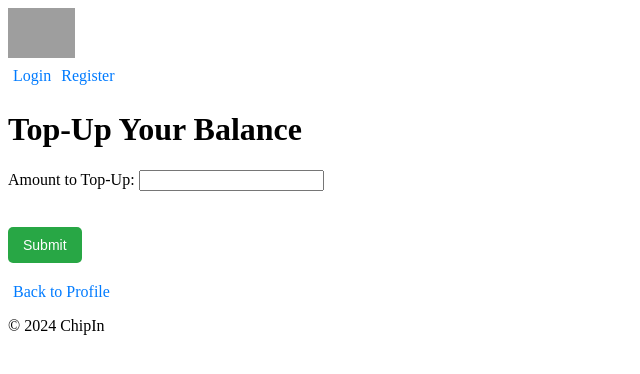
After one commit to NichoArregin/ssa_project, a Django app: page /users/topup/ in a window 1280 px wide. The commit adds this page. Shown: the top 374 px of the page, without its empty margins (0-640 px from the left). Run offline with Django 5.2, Linux system fonts and the light colour scheme; grey boxes are pictures that could not be loaded.

Commit message:
Week 7 - Project: Payment Integration (Individual Task)

```diff
--- a/users/forms.py
+++ b/users/forms.py
@@ -26,3 +26,16 @@ class UserRegistrationForm(UserCreationForm):
             profile.nickname = self.cleaned_data['nickname']
             profile.save()
         return user
+
+
+class TopUpForm(forms.Form):
+    amount = forms.DecimalField(
+        max_digits=10,  # Maximum total digits in the number
+        decimal_places=2,  # Digits after the decimal point
+        min_value=0.01,  # Ensures a positive amount
+        label="Amount to Top-Up",  # Label displayed in the form
+        error_messages={
+            'min_value': "Please enter an amount greater than $0.00.",
+            'invalid': "Enter a valid amount in dollars and cents.",  # Custom error message for invalid input
+        }
+    )
--- /dev/null
+++ b/users/templates/users/top_up_balance.html
@@ -0,0 +1,12 @@
+{% extends 'chipin/base.html' %}
+{% block title %}Top-Up Balance{% endblock %}
+
+{% block content %}
+    <h1>Top-Up Your Balance</h1>
+    <form method="post">
+        {% csrf_token %}
+        {{ form.as_p }}  <!-- Automatically formats the form fields -->
+        <button type="submit">Submit</button>
+    </form>
+    <a href="{% url 'users:user' %}">Back to Profile</a>
+{% endblock %}
--- a/users/urls.py
+++ b/users/urls.py
@@ -6,4 +6,5 @@ urlpatterns = [
     path("login", views.login_view, name="login"),
     path("logout", views.logout_view, name="logout"),
     path('register/', views.register, name='register'),
+    path('topup/', views.top_up_balance, name='topup')
 ]
--- a/users/views.py
+++ b/users/views.py
@@ -5,6 +5,9 @@ from django.contrib.auth import authenticate, login, logout
 from django.contrib.auth.decorators import login_required
 from django.contrib import messages
 from .forms import UserRegistrationForm
+from .forms import TopUpForm
+from .models import Profile, Transaction
+
 
 import requests
 from django.conf import settings
@@ -72,3 +75,40 @@ def logout_view(request):
     logout(request)
     messages.success(request, "Successfully logged out.")
     return redirect('users:login')
+
+def user_view(request):
+    profile = request.user.profile  # Get the logged-in user's profile
+    return render(request, 'users/user.html', {'balance': profile.balance})
+
+def user(request):
+    profile = request.user.profile
+    return render(request, 'users/user.html', {
+        'user': request.user,
+        'balance': profile.balance
+    })
+
+# Top-up balance view function
+def top_up_balance(request):
+    # Check if the request is a POST (form submission)
+    if request.method == 'POST':
+        form = TopUpForm(request.POST)  # Create a form instance populated with POST data
+        # Validate the form input
+        if form.is_valid():
+            amount = form.cleaned_data['amount']  # Extract the cleaned amount from the form
+            profile = request.user.profile  # Retrieve the profile associated with the logged-in user
+            profile.balance += amount  # Add the entered amount to the user's current balance
+            profile.save()  # Save the updated profile information to the database
+            # Create a new transaction record for the top-up
+            Transaction.objects.create(user=request.user, amount=amount)
+            # Add a success message to be displayed to the user
+            messages.success(request, f"Successfully added ${amount:.2f} to your balance!")
+            return redirect('users:user')  # Redirect to the user profile page
+        else:
+            # Add an error message if the form is invalid
+            messages.error(request, "Invalid input. Please try again.")
+    else:
+        # If the request is a GET, create an empty form
+        form = TopUpForm()
+
+    # Render the top-up page with the form
+    return render(request, 'users/top_up_balance.html', {'form': form})
```
Also changed, not shown: users/models.py (+9 -0 lines), users/templates/users/user.html (+8 -3 lines), db.sqlite3, users/migrations/0003_topup.py (added), users/migrations/0004_transaction_delete_topup.py (added), 3 other files.
